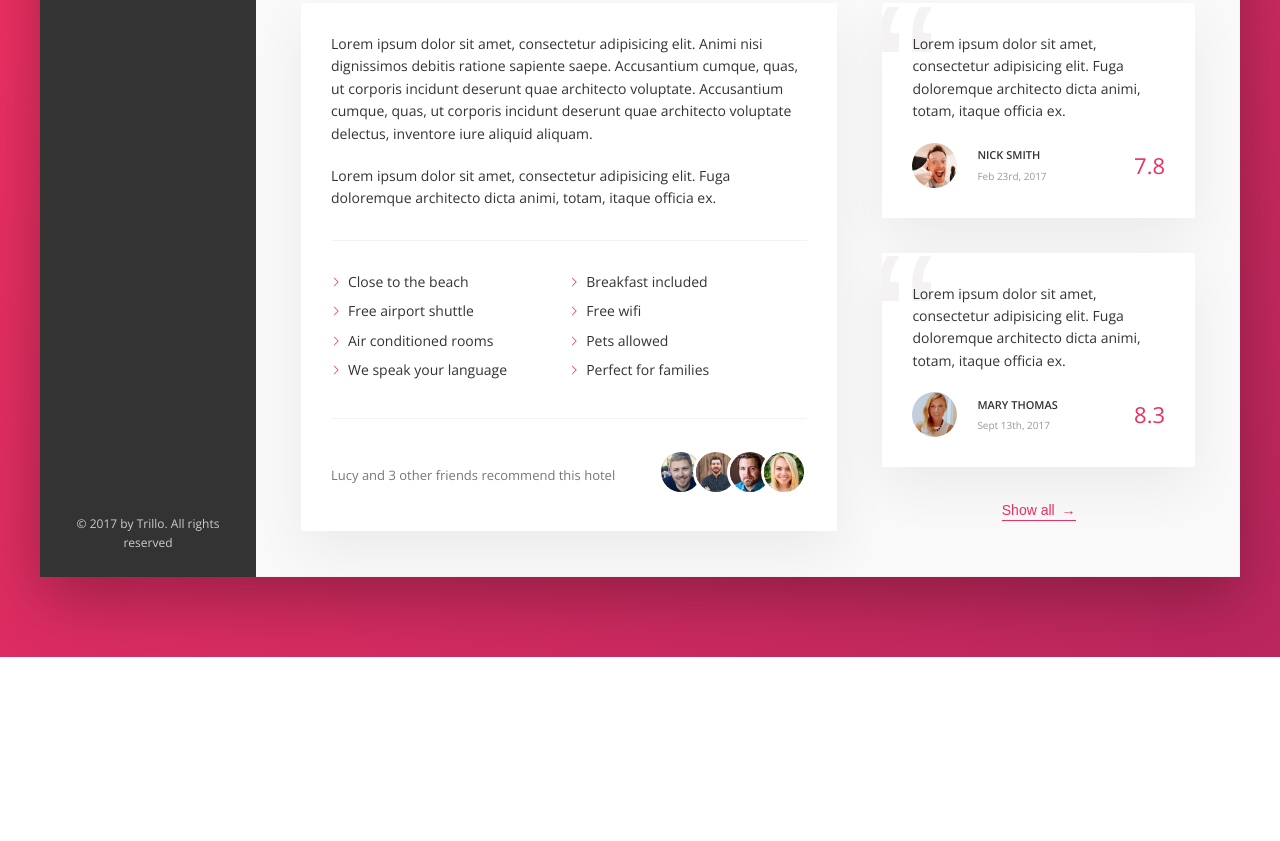
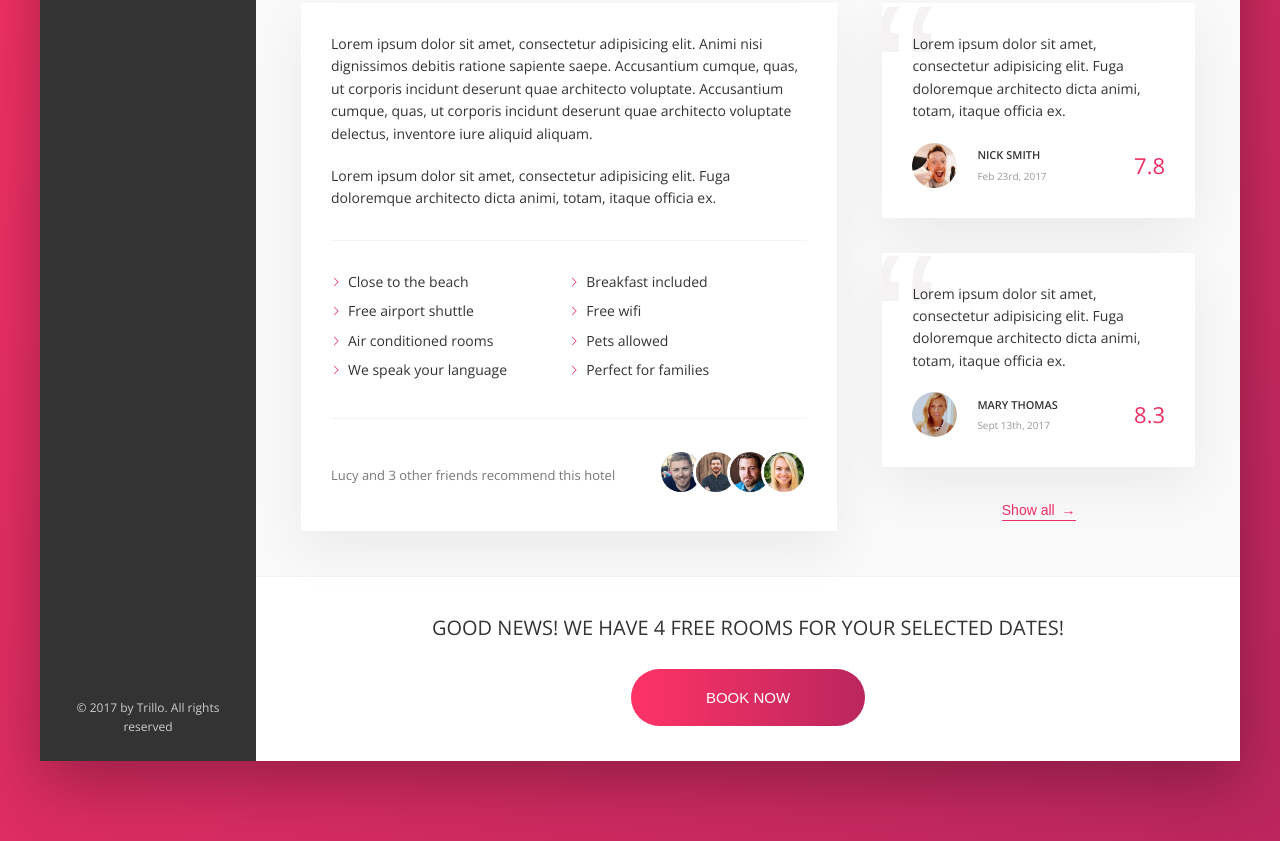
Before and after one commit to Conal84/Trillo-project, a website: page index.html in a window 1280 px wide. Shown: the part 644-1485 px from the top of the page. Before the commit the page ends 1301 px from the top, so only its background shows below. Drawn offline with nearby package versions, Linux system fonts and the light colour scheme.

Commit message:
Completed CTA section

```diff
--- a/index.html
+++ b/index.html
@@ -236,6 +236,15 @@
               <button class="btn-inline">Show all <span>&rarr;</span></button>
             </div>
           </div>
+          <div class="cta">
+            <h2 class="cta__book-now">
+              Good news! We have 4 free rooms for your selected dates!
+            </h2>
+            <button class="btn">
+              <span class="btn__visible">Book now</span>
+              <span class="btn__invisible">Only 4 rooms left</span>
+            </button>
+          </div>
         </main>
       </div>
     </div>
--- a/sass/_components.scss
+++ b/sass/_components.scss
@@ -410,3 +410,59 @@
     z-index: 1;
   }
 }
+
+// ----------------------CTA
+.cta {
+  padding: 3.5rem 0;
+  text-align: center;
+
+  &__book-now {
+    font-size: 2rem;
+    text-transform: uppercase;
+    font-weight: 300;
+    margin-bottom: 2.5rem;
+  }
+}
+
+.btn {
+  font-size: 1.5rem;
+  border: none;
+  font-weight: 300;
+  text-transform: uppercase;
+  border-radius: 100px;
+  color: #fff;
+  background-image: linear-gradient(
+    to right,
+    var(--color-primary-light),
+    var(--color-primary-dark)
+  );
+  position: relative;
+  overflow: hidden;
+  cursor: pointer;
+
+  & > * {
+    display: inline-block;
+    height: 100%;
+    width: 100%;
+    transition: all 0.2s;
+  }
+
+  &__visible {
+    padding: 2rem 7.5rem;
+  }
+
+  &__invisible {
+    position: absolute;
+    padding: 2rem 0;
+    left: 0;
+    top: -100%;
+  }
+
+  &:hover &__visible {
+    transform: translateY(100%);
+  }
+
+  &:hover &__invisible {
+    top: 0;
+  }
+}
```
Also changed, not shown: css/style.css.
